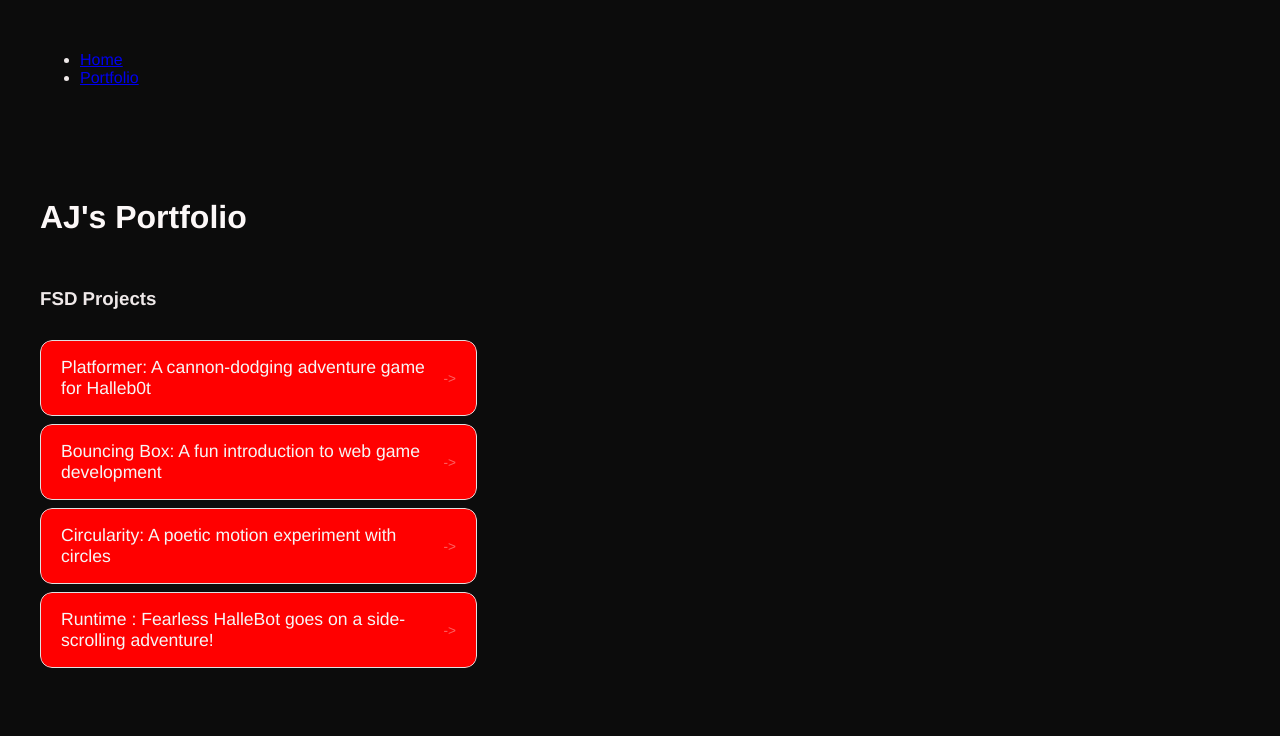
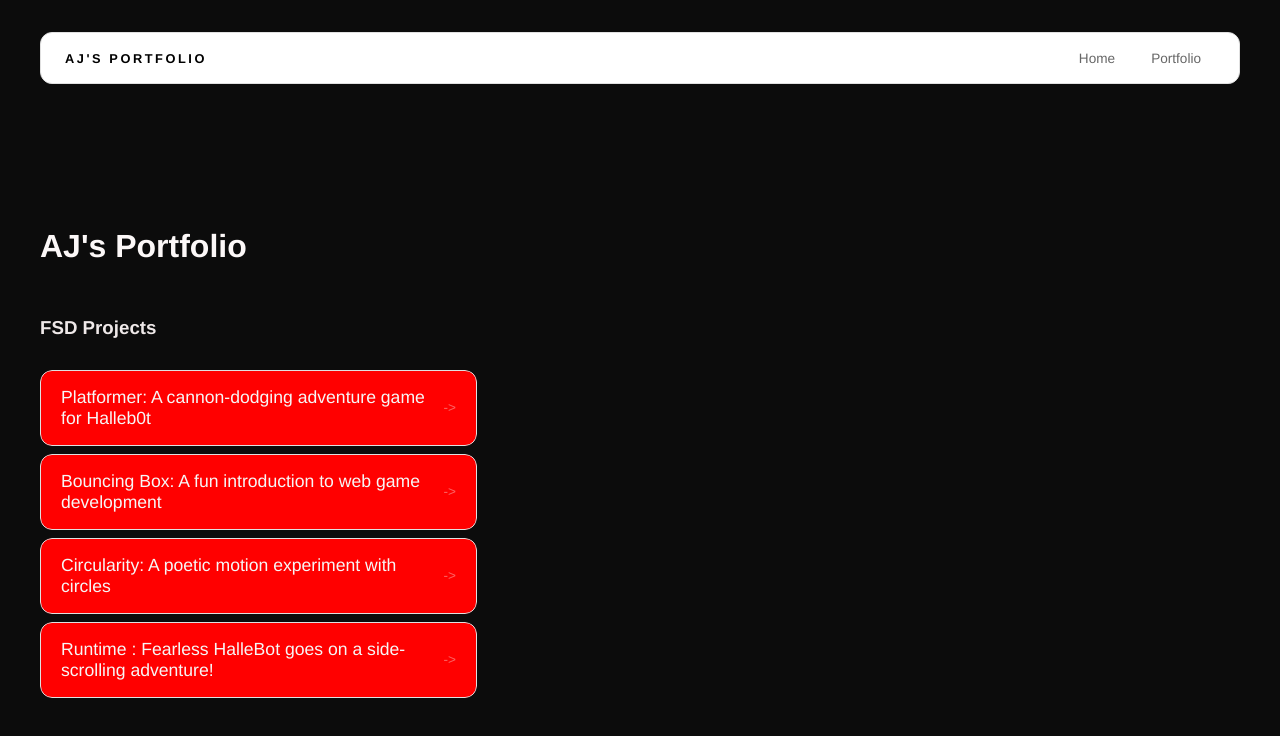
Before and after one commit to alyshadiashirley-web/alyshadiashirley-web.github.io, a plain HTML site: page portfolio.html in a window 1280 px wide. Drawn offline with Linux system fonts and the light colour scheme.

Commit message:
finished first website

```diff
--- a/portfolio.html
+++ b/portfolio.html
@@ -10,8 +10,8 @@
   <!-- All content goes here -->
   <div id="all-contents">
      <nav>
-      <nav>
-  <h1></h1>
+
+  <h1>AJ'S Portfolio</h1>
   <ul id="nav-ul">
     <li class="nav-li">
       <a href="index.html">Home</a>
@@ -20,7 +20,7 @@
       <a href="portfolio.html">Portfolio</a>
     </li>
   </ul>
-</nav>
+
 
 
   </nav>
--- a/style.css
+++ b/style.css
@@ -146,3 +146,47 @@ h2 {
 #portfolio a:hover::after {
   opacity: 1;
 }
+nav {
+  display: flex;
+  justify-content: space-between;
+  align-items: center;
+  margin-bottom: 48px;
+  padding: 16px 24px;
+  background: #fff;
+  border: 1px solid #e0e0e0;
+  border-radius: 12px;
+}
+
+nav h1 {
+  margin: 0;
+  font-size: 0.8rem;
+  font-weight: 700;
+  text-transform: uppercase;
+  letter-spacing: 0.2em;
+  color: #000;
+}
+
+#nav-ul {
+  list-style: none;
+  display: flex;
+  gap: 8px;
+  margin: 0;
+  padding: 0;
+}
+
+.nav-li a {
+  color: #666;
+  text-decoration: none;
+  font-size: 0.85rem;
+  font-weight: 500;
+  padding: 6px 14px;
+  border-radius: 8px;
+  transition:
+    background 0.25s ease,
+    color 0.25s ease;
+}
+
+.nav-li a:hover {
+  background: #000;
+  color: #fff;
+}
```
Also changed, not shown: fsd-projects/bouncing-box/index.html (+21 -18 lines), index.html (+1 -1 lines).
